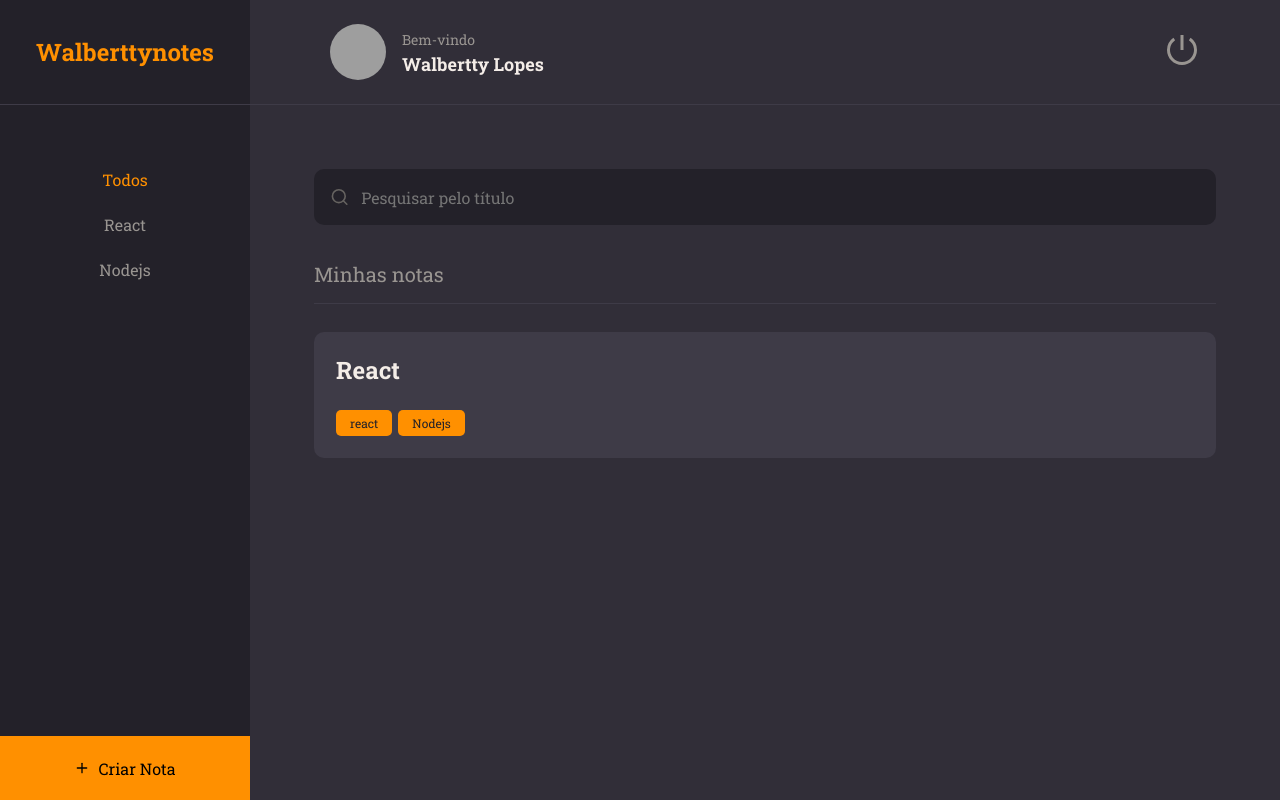
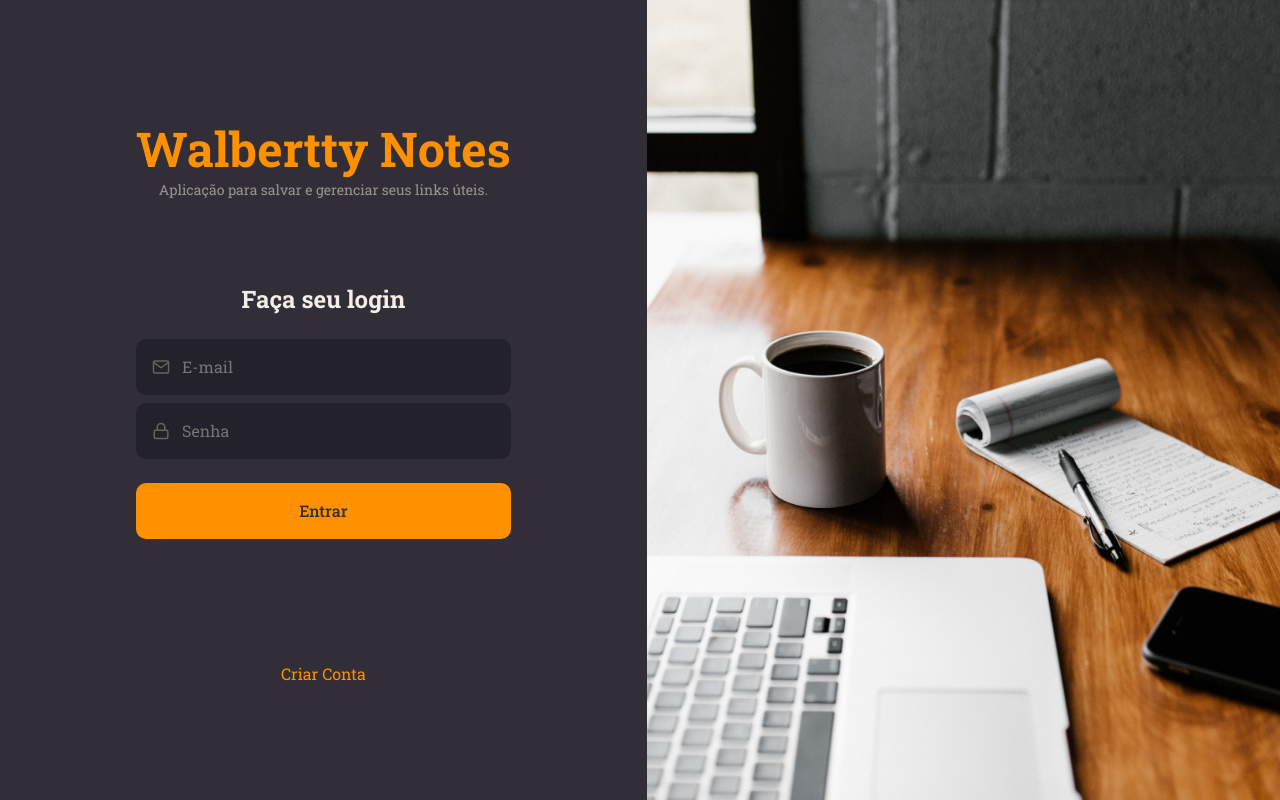
Before and after one commit to Walbertty/vite-project, a React (Vite) app: page / in a window 1280 px wide. Built offline with nearby package versions, Linux system fonts and the light colour scheme; grey boxes are pictures that could not be loaded.

Commit message:
Note, SignIn and assests file created

```diff
--- a/src/components/Note/styles.js
+++ b/src/components/Note/styles.js
@@ -1,6 +1,6 @@
 import styled from 'styled-components'
 
-export const Container =styled.button`
+export const Container = styled.button`
     width: 100%;
     background-color: ${({ theme }) => theme.COLORS.BACKGROUND_700};
 
--- a/src/main.jsx
+++ b/src/main.jsx
@@ -6,11 +6,13 @@
 
 import { Home } from './pages/Home';
 
+import { SignIn } from './pages/SignIn';
+
 ReactDOM.createRoot(document.getElementById('root')).render(
   <React.StrictMode>
     <ThemeProvider theme={theme}>
       <GlobalStyles />
-      <Home />
+      <SignIn />
     </ThemeProvider>
   </React.StrictMode>,
 )
--- a/src/pages/Home/index.jsx
+++ b/src/pages/Home/index.jsx
@@ -12,7 +12,7 @@
     return (
         <Container>
             <Brand>
-                <h1>Walberttynotes</h1>
+                <h1>Notes</h1>
             </Brand>
 
             <Header />
@@ -34,7 +34,7 @@
                         title: 'React',
                         tags: [
                             {id: '1', name: 'react'},
-                            {id: '2', name: 'Nodejs'}
+                            {id: '2', name: 'nodejs'}
                         ]
                     }}
                     />
--- /dev/null
+++ b/src/pages/SignIn/index.jsx
@@ -0,0 +1,39 @@
+import { FiMail, FiLock } from 'react-icons/fi';
+
+import { Input } from '../../components/Input'
+import { Button } from '../../components/Button'
+
+import { Container, Form, Background } from './styles';
+
+export function SignIn() {
+    return (
+        <Container>
+            <Form>
+                <h1>Walbertty Notes</h1>
+                <p>Aplicação para salvar e gerenciar seus links úteis.</p>
+
+                <h2>Faça seu login</h2>
+
+                <Input
+                    placeholder="E-mail"
+                    type="text"
+                    icon={FiMail}
+                />
+
+                <Input
+                    placeholder="Senha"
+                    type="password"
+                    icon={FiLock}
+                />
+
+                <Button title="Entrar" />
+
+                <a href="#">
+                    Criar Conta
+                </a>
+            </Form>
+
+            <Background />
+        </Container>
+    )
+}
--- /dev/null
+++ b/src/pages/SignIn/styles.js
@@ -0,0 +1,49 @@
+import styled from 'styled-components'
+import backgroundImg from '../../assests/background.png'
+
+export const Container = styled.div`
+    height: 100vh;
+
+    display: flex;
+    align-items: stretch;
+`;
+
+export const Form = styled.form`
+    padding: 0 136px;
+
+    display: flex;
+
+    flex-direction: column;
+    justify-content: center;
+    align-items: center;
+
+    text-align: center;
+
+    > h1 {
+        font-size: 48px;
+        color: ${({ theme }) => theme.COLORS.ORANGE};
+    }
+
+    > h2 {
+        font-size: 24px;
+        margin-top: 84px;
+        margin-bottom: 24px;
+    }
+
+    > p {
+        font-size: 14px;
+        color: ${({ theme }) => theme.COLORS.GRAY_100};
+    }
+
+    > a {
+        margin-top: 124px;
+        color: ${({ theme }) => theme.COLORS.ORANGE};
+    }
+    `;
+
+    export const Background = styled.div`
+        flex: 1;
+        background: url(${backgroundImg}) no-repeat center center;
+        background-size: cover;
+
+    `;
```
Also changed, not shown: src/assests/background.png (added).
